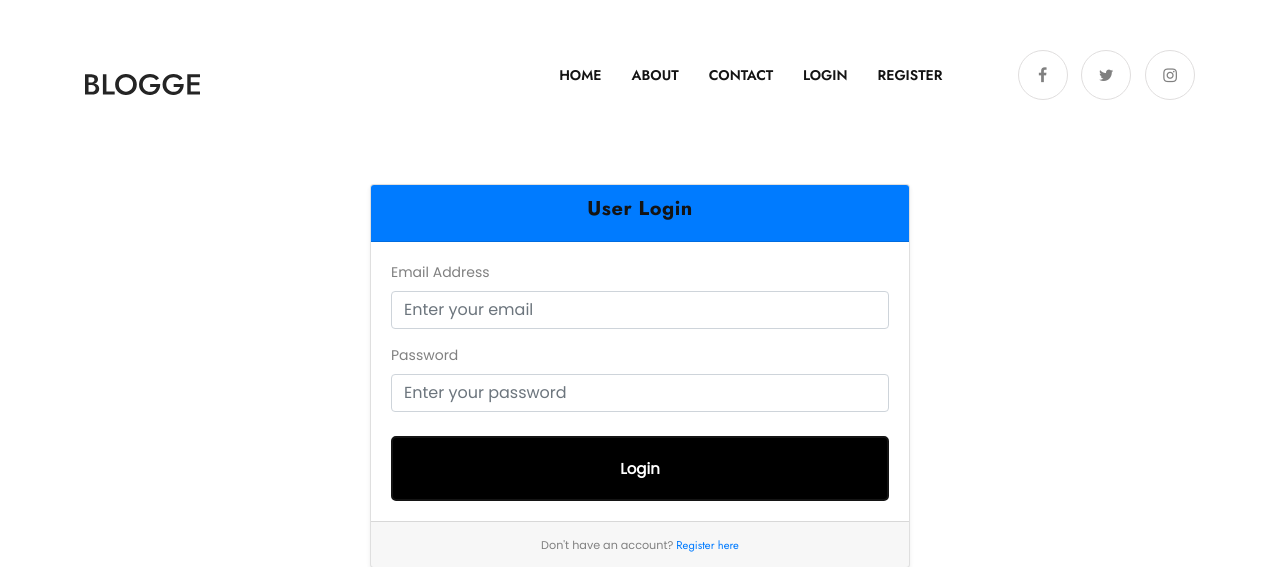
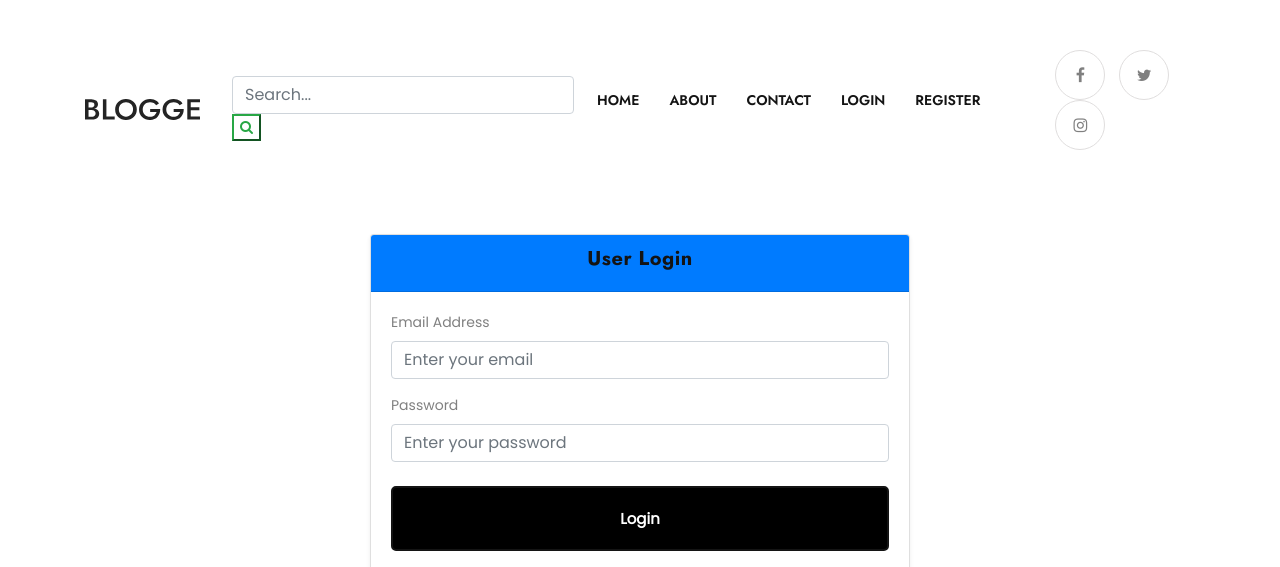
Before and after one commit to tngmait12/post-verse, a PHP site: page /PostVerse/login.php in a window 1280 px wide. Shown: the top 567 px of the page. Run offline with PHP 8.4, Linux system fonts and the light colour scheme; some libraries are stand-ins or nearby versions.

Commit message:
Update navbar.php

```diff
--- a/includes/navbar.php
+++ b/includes/navbar.php
@@ -11,6 +11,14 @@
       <span class="icon-bar"></span>
     </button>
     <div class="collapse navbar-collapse nav-list" id="mainNav">
+    <!-- Search -->
+        <form class="form-inline my-2 my-lg-0 ml-3" method="GET" action="search.php">
+  <input class="form-control mr-sm-2" type="search" name="q" placeholder="Search..." aria-label="Search" required>
+  <button class=" btn-outline-success my-2 my-sm-0" type="submit">
+    <i class="fa fa-search"></i>
+  </button>
+</form>
+
       <!-- Navigation Links -->
       <ul class="navbar-nav ml-auto">
         <li class="nav-item">
```
